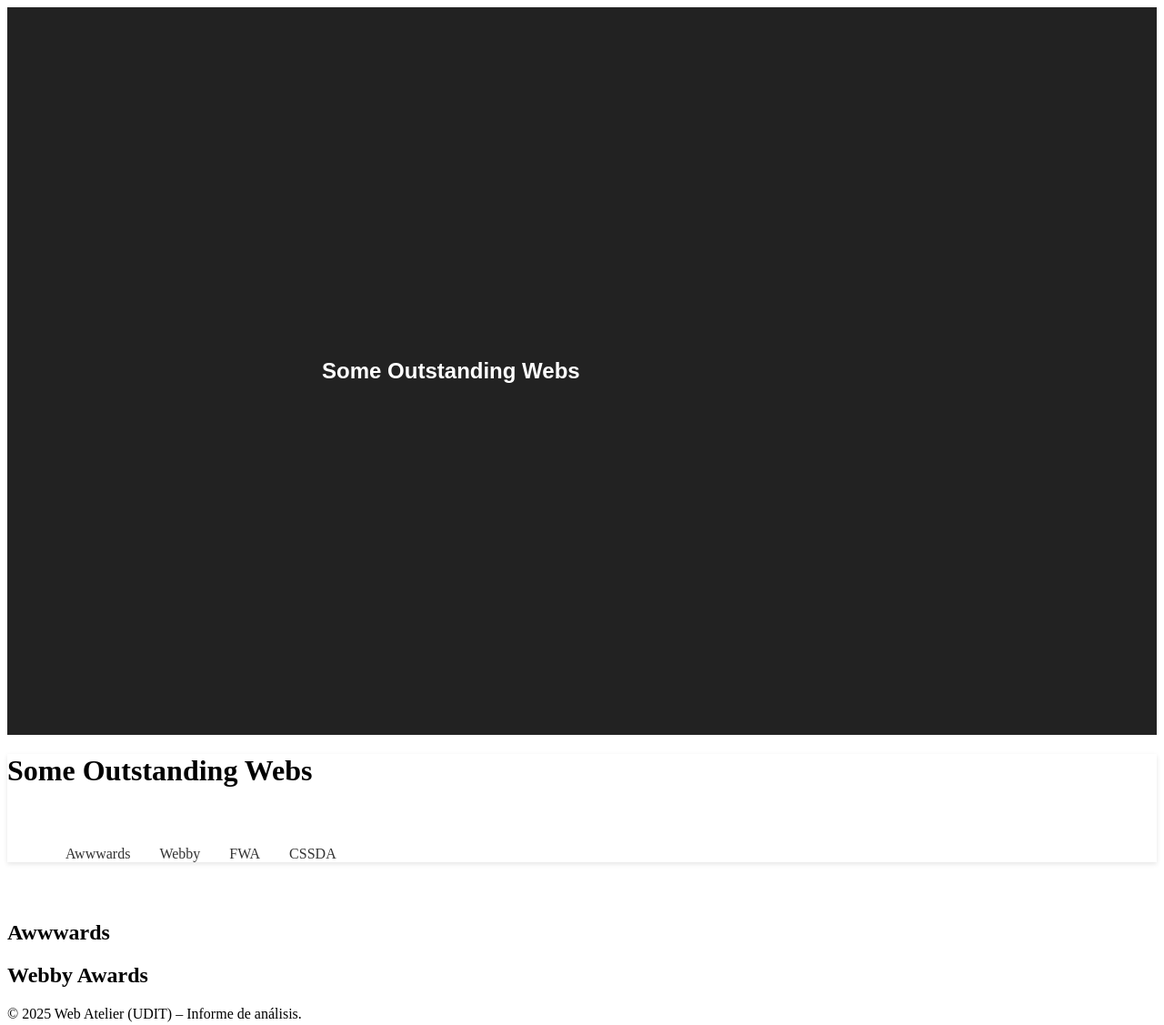
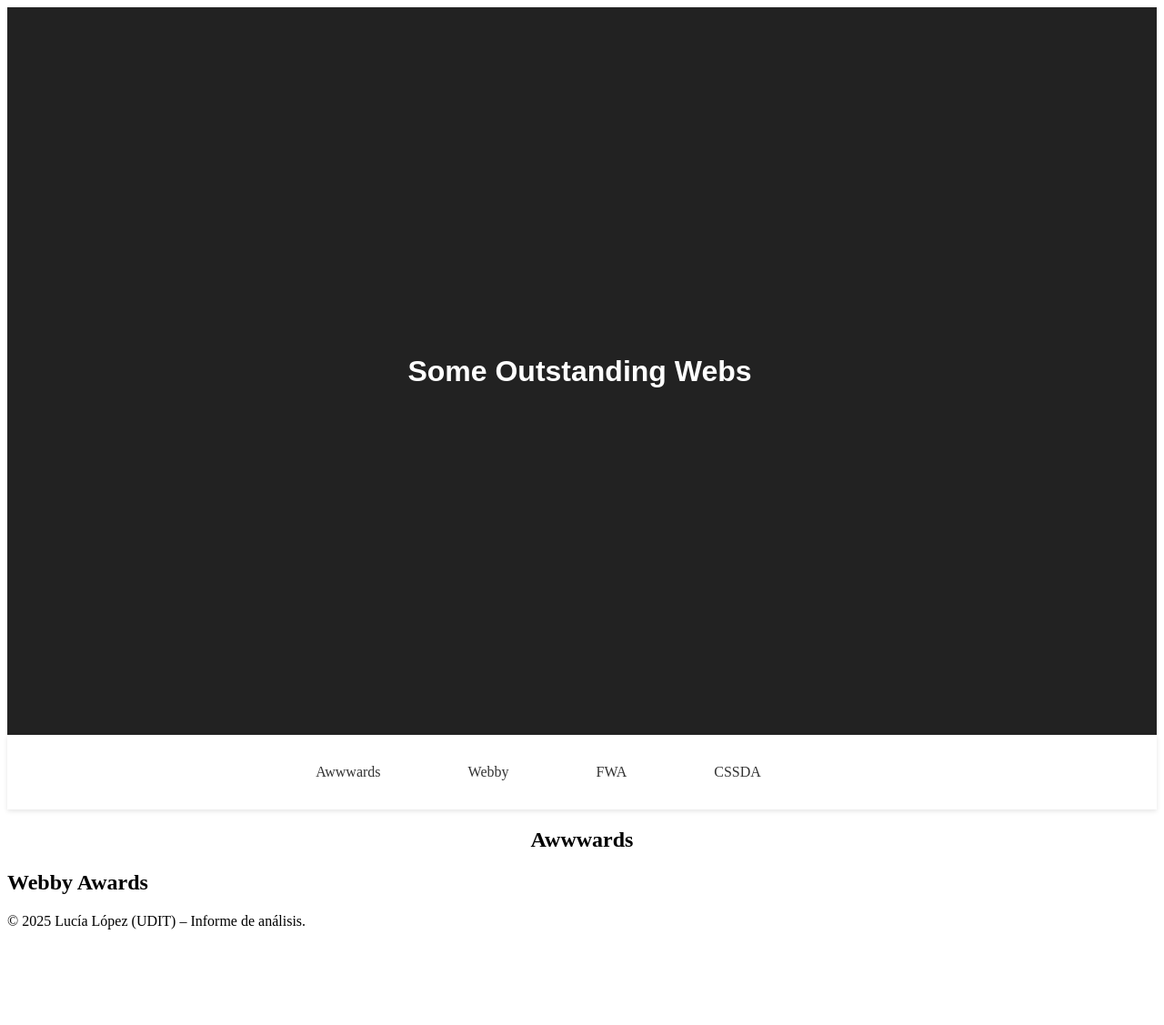
Before and after one commit to lullj443/claseuditrepositorio, a website: page sow/index/index.html in a window 1280 px wide. Shown: the whole page at 91% size. After the commit the page ends 1038 px from the top, so only its background shows below. Drawn offline with Linux system fonts and the light colour scheme.

Commit message:
centrar cosas

```diff
--- a/assets/css/sow.css
+++ b/assets/css/sow.css
@@ -1,6 +1,12 @@
 header {
   background: #fff;
   box-shadow: 0 2px 5px rgba(0, 0, 0, 0.1);
+  position: sticky;
+  top: 0;
+  z-index: 1000;
+  align-content: center;
+  padding: 2rem 2rem;
+  justify-content: center;
 }
 nav {
   position: sticky;
@@ -9,12 +15,12 @@ nav {
 }
 nav ul {
   list-style: none;
-  margin: 4rem;
+  margin: 0;
   padding: 0;
   display: flex;
 }
 nav ul li {
-  margin-right: 2rem;
+  margin-right: 6rem;
 }
 nav ul li a {
   text-decoration: none;
@@ -35,6 +41,7 @@ nav ul li a:focus {
   height: 100vh;
   background: #222;
   color: #fff;
+  max-width: 100vw;
 }
 .title {
   overflow: hidden;
@@ -45,13 +52,14 @@ nav ul li a:focus {
   font-family: "Poppins", sans-serif;
   font-weight: 900;
   font-style: normal;
+  font-size: clamp(1rem, 2.5vw, 2rem);
 }
 @keyframes typing {
   from {
     width: 0;
   }
   to {
-    width: 45%;
+    width: 30%;
   }
 }
 @keyframes blink-caret {
@@ -59,3 +67,7 @@ nav ul li a:focus {
     border-color: transparent;
   }
 }
+.textcenter {
+  text-align: center;
+  justify-content: center;
+}
--- a/sow/index.html
+++ b/sow/index/index.html
@@ -7,18 +7,17 @@
     <meta name="keywords" content="diseño, web, educativo" />
     <meta name="author" content="Nombre del autor" />
     <title>Some Outstanding Webs – Análisis de Sitios Premiados</title>
-    <link rel="stylesheet" href="../assets/css/index.css" />
-    <link rel="stylesheet" href="../assets/css/sow.css" />
+    <link rel="stylesheet" href="/assets/css/index.css" />
+    <link rel="stylesheet" href="/assets/css/sow.css" />
   </head>
   <body>
     <section class="cover">
       <h1 class="title">Some Outstanding Webs</h1>
     </section>
     <header>
-      <h1>Some Outstanding Webs</h1>
       <nav>
         <!-- Menú de navegación fijo -->
-        <ul>
+        <ul class="textcenter">
           <li><a href="#site-awwwards">Awwwards</a></li>
           <li><a href="#site-webby">Webby</a></li>
           <li><a href="#site-fwa">FWA</a></li>
@@ -30,7 +29,7 @@
     <main>
       <!-- Secciones individuales para cada sitio -->
       <section id="site-awwwards">
-        <h2>Awwwards</h2>
+        <h2 class="textcenter">Awwwards</h2>
         <!-- Contenido de análisis del sitio Awwwards -->
       </section>
 
@@ -43,7 +42,7 @@
     </main>
 
     <footer>
-      <p>© 2025 Web Atelier (UDIT) – Informe de análisis.</p>
+      <p>© 2025 Lucía López (UDIT) – Informe de análisis.</p>
     </footer>
   </body>
 </html>
```
